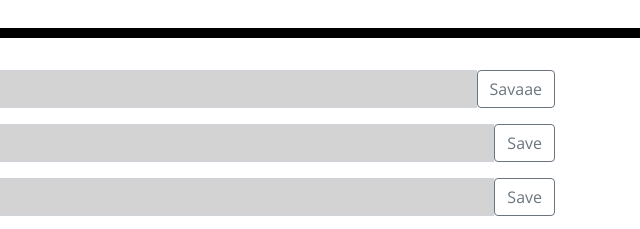
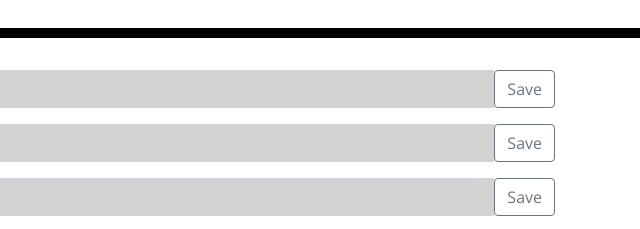
Before and after one commit to JosephCordell/DayPlanner, a plain HTML site: page index.html in a window 1280 px wide. Shown: the part 262-491 px from the top of the page, 640-1280 px from the left. Drawn offline with nearby package versions, Linux system fonts and the light colour scheme.

Commit message:
Updated Readme

```diff
--- a/assets/js/script.js
+++ b/assets/js/script.js
@@ -6,8 +6,6 @@ var updateDay = () => {
     let day = moment().format('MMMM Do YYYY');
     currentDay.textContent = day;
 }
-
-
 
 $(document).ready(function() {
 
@@ -19,7 +17,6 @@ $(document).ready(function() {
     var $1pm  = $("#13")
     var $2pm  = $("#14")
     var $3pm  = $("#15")
-    var $4pm  = $("#16")
 
     $('input').each(function () {
         let meetingTime = parseInt($(this).attr('id'));
--- a/index.html
+++ b/index.html
@@ -23,7 +23,7 @@
       <div class="input-group mb-3">
         <span class="input-group-text" id="basic-addon1">8:00 AM</span>
         <input type="text" class="form-control" id="8" ></textarea>
-        <button class="btn btn-outline-secondary" type="button" id="button1">Savaae</button>
+        <button class="btn btn-outline-secondary" type="button" id="button1">Save</button>
       </div>
       <div class="input-group mb-3">
         <span class="input-group-text" id="basic-addon1">9:00 AM</span>
```
Also changed, not shown: assets/images/dayPlanner.png (added), 1 other file.
